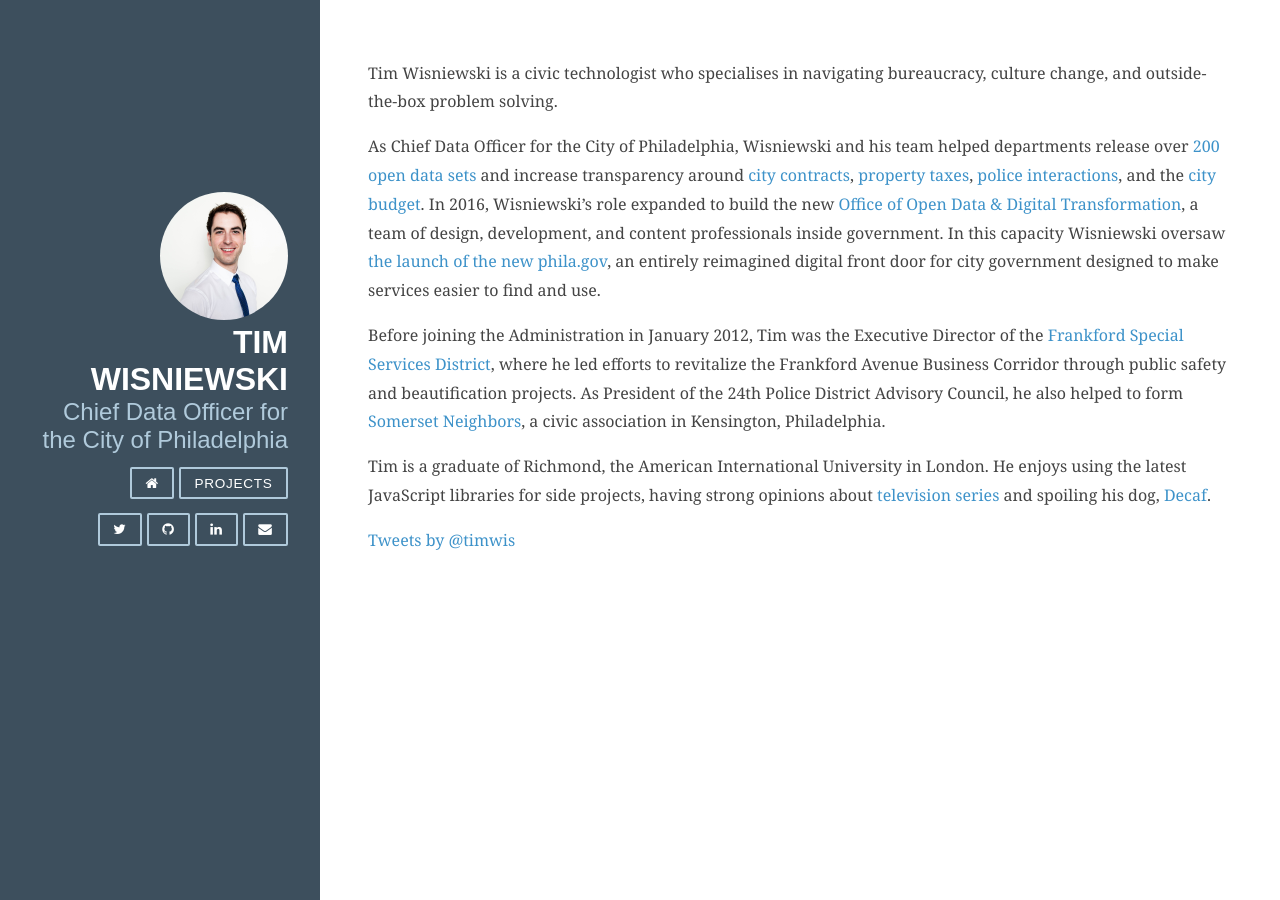
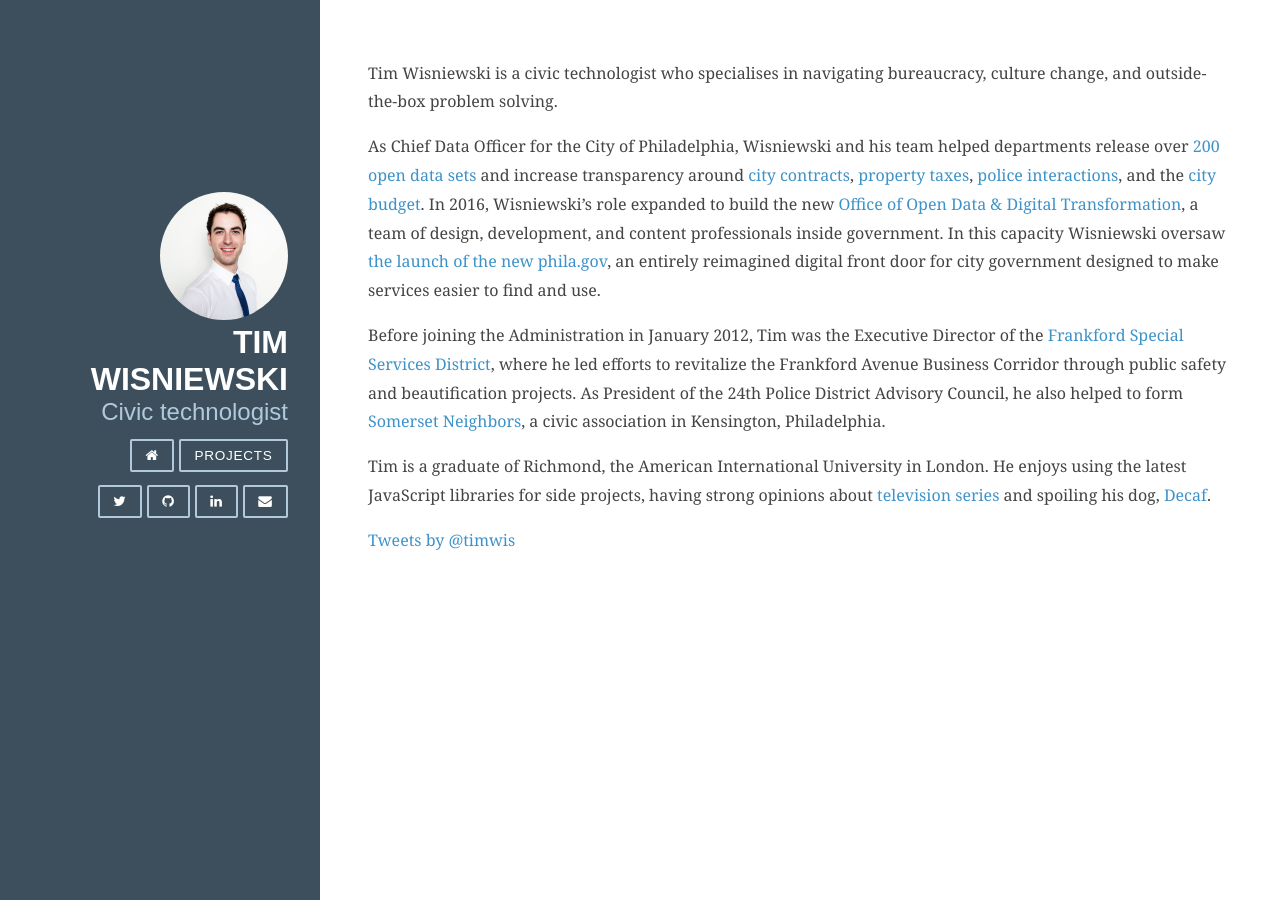
Before and after one commit to timwis/timwis.github.io, a Jekyll site: the page built from index.md, in a window 1280 px wide. Built offline with Jekyll 4.4.1, drawn with Linux system fonts in a browser that asks for light colours; nearby versions of some CDN libraries; comment, search, counter and statistics services are not loaded.

Commit message:
Update site description & header subtitle

```diff
--- a/_config.yml
+++ b/_config.yml
@@ -1,7 +1,7 @@
 # Site settings
 title: Tim Wisniewski
 email: tim@timwis.com
-description: Chief Data Officer for the City of Philadelphia
+description: Civic technologist specialising in navigating bureaucracy, culture change, and outside-the-box problem solving.
 baseurl: "" # the subpath of your site, e.g. /blog/
 
 exclude:
--- a/_includes/header.html
+++ b/_includes/header.html
@@ -5,7 +5,7 @@
   </a>
 
   <h1 class="brand-title">{{ site.title }}</h1>
-  <h2 class="brand-tagline pure-hidden-xs">{{ site.description }}</h2>
+  <h2 class="brand-tagline pure-hidden-xs">Civic technologist</h2>
 
   <nav class="nav">
     <ul class="nav-list">
```
